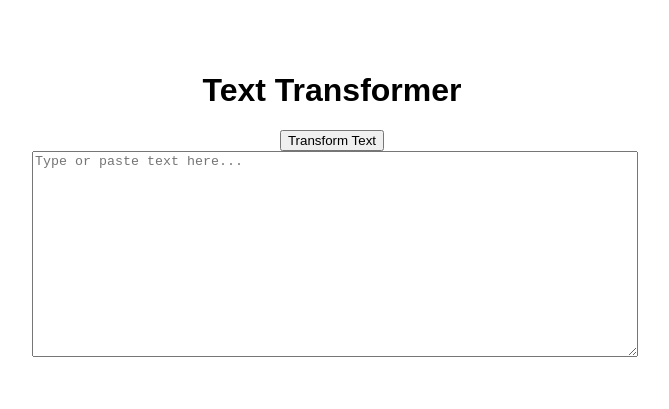
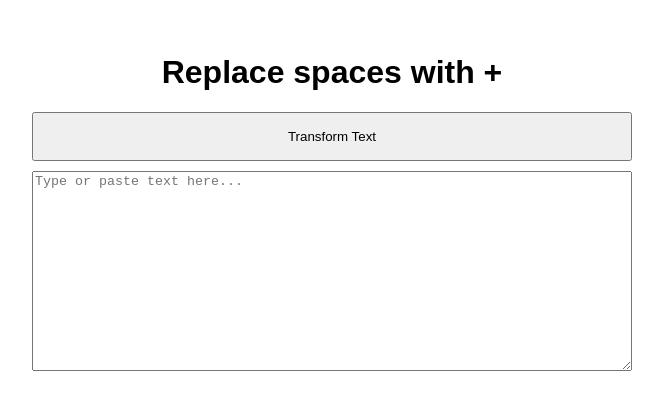
Before and after one commit to serg-bloim/temp, a plain HTML site: page text_tools/space_replacer/index.html in a window 1280 px wide. Shown: the part 189-598 px from the top of the page, without its empty margins (308-977 px from the left). Drawn offline with nearby package versions, Linux system fonts and the light colour scheme.

Commit message:
Update index.html

```diff
--- a/text_tools/space_replacer/index.html
+++ b/text_tools/space_replacer/index.html
@@ -3,7 +3,7 @@
 <head>
   <meta charset="UTF-8">
   <meta name="viewport" content="width=device-width, initial-scale=1.0">
-  <title>Text Transformer</title>
+  <title>Replace spaces with +</title>
   <script src="https://cdn.jsdelivr.net/npm/vue@2"></script>
   <style>
     body {
@@ -19,31 +19,47 @@
     }
 
     #app {
-      width: 100%;
+      width: 80%; /* Set to 80% of the screen width */
       max-width: 600px;
     }
 
     #textbox {
       width: 100%;
       height: 200px;
-      margin-bottom: 10px;
+      margin-bottom: 15px; /* Increase margin for more spacing */
+      box-sizing: border-box; /* Include padding and border in the width */
+    }
+
+    button {
+      width: 100%;
+      padding: 15px; /* Increase padding for a thicker button */
+      margin-bottom: 10px; /* Add margin to separate button and textbox */
+      box-sizing: border-box; /* Include padding and border in the width */
     }
   </style>
 </head>
 <body>
 
   <div id="app">
-    <h1>Text Transformer</h1>
+    <h1>Replace spaces with +</h1>
 
     <button @click="transform">Transform Text</button><br>
 
     <textarea v-model="inputText" id="textbox" placeholder="Type or paste text here..."></textarea>
 
     <script>
-      // Function to modify the input string
+      // Function to replace spaces with '+' inside quoted strings
       function modifyString(inputString) {
-        // You can modify the string as needed
-        return inputString.toUpperCase(); // Example: Convert to uppercase
+        // Regular expression to match quoted strings with spaces, checking for unescaped opening and closing quotes
+        const regex = /(?<!\\)"(.*?)(?<!\\)"/g;
+
+        // Replace spaces with plus inside quoted strings
+        const modifiedString = inputString.replace(regex, (match, p1) => {
+          const modifiedSubstring = p1.replace(/ /g, '+');
+          return `"${modifiedSubstring}"`;
+        });
+
+        return modifiedString;
       }
 
       new Vue({
```
